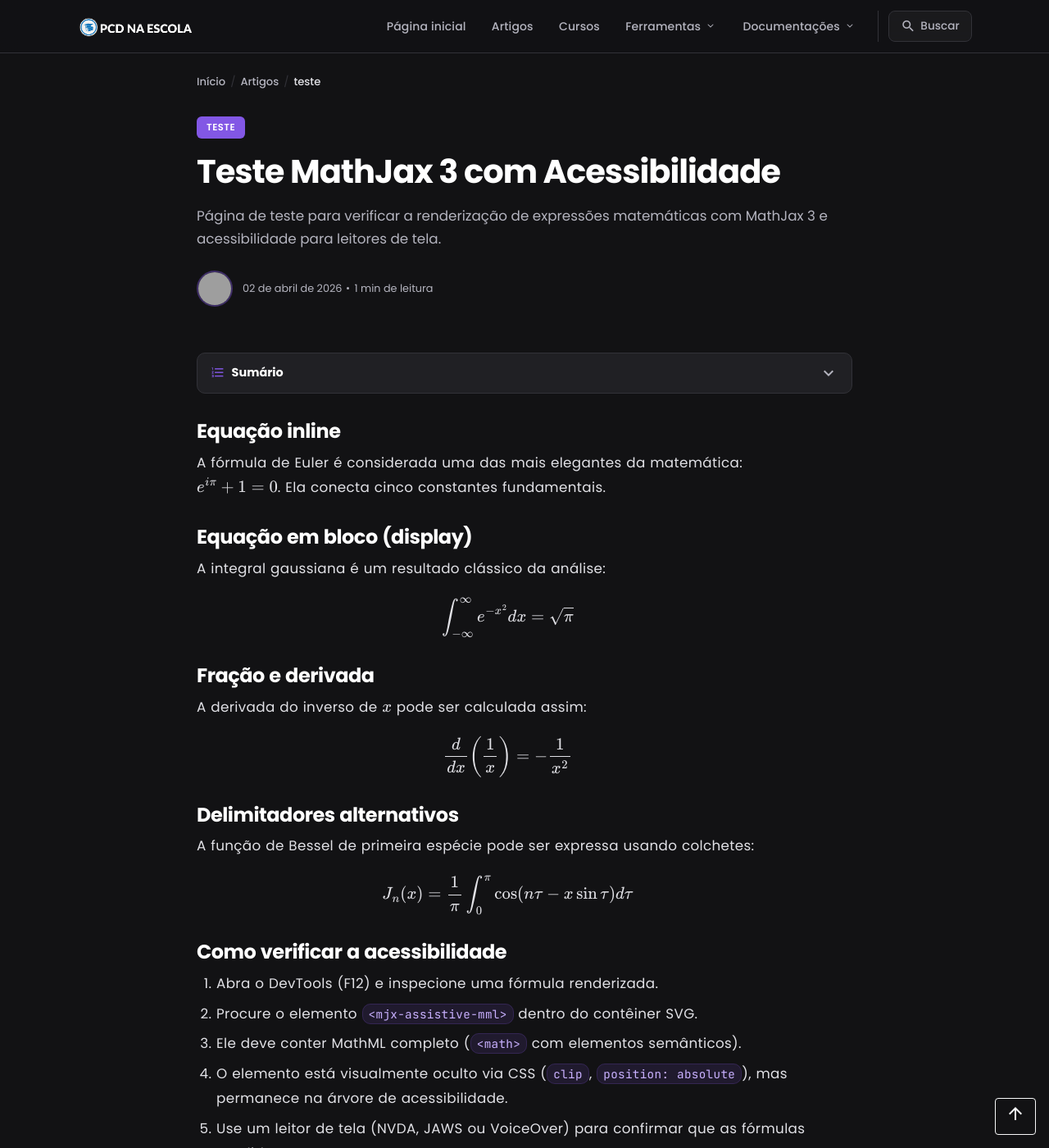
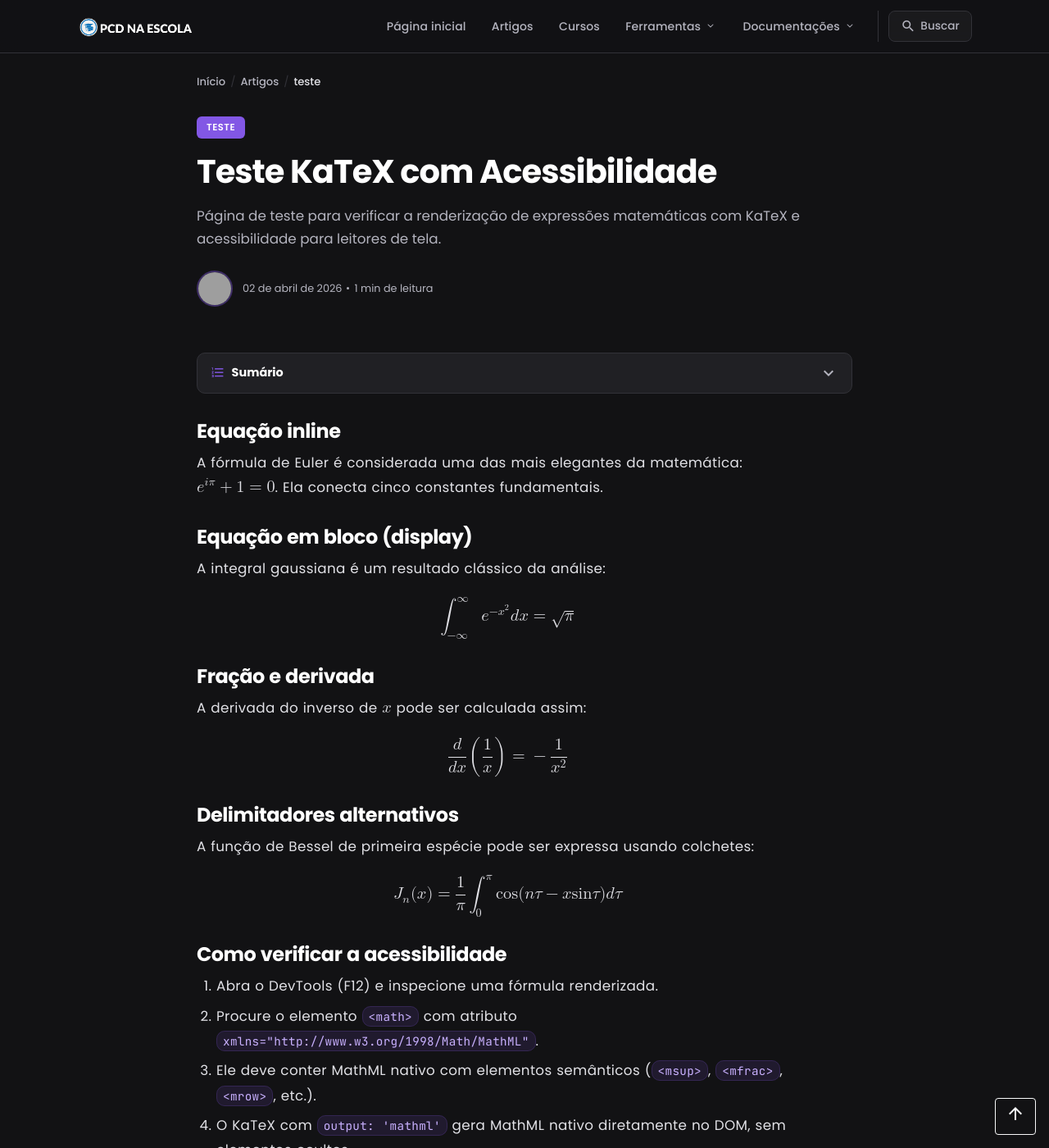
Before and after one commit to Loui77BA/pcd-na-escola, a Jekyll site: the page built from _posts/2026-04-02-teste-mathjax-acessivel.md, in a window 1280 px wide and 1400 px high. Shown: the whole window at 82% size. Built offline with Jekyll 4.4.1, drawn with Linux system fonts in a browser that asks for light colours; nearby versions of some CDN libraries; a script that is not in the unit is left out; grey boxes are pictures that could not be loaded.

Commit message:
Substituir MathJax 3 por KaTeX para acessibilidade de equações matemáticas
MathJax 3 (tex-svg e tex-chtml) não gerava saída acessível a leitores de
tela. KaTeX com output 'mathml' gera MathML nativo diretamente no DOM,
que VoiceOver, NVDA e JAWS leem sem configuração extra.

- Substitui scripts MathJax por KaTeX + auto-render (CDN)
- Adiciona CSS do KaTeX condicional a page.math no head
- Remove CSS do mjx-assistive-mml (não mais necessário)
- Atualiza artigo de teste e README

Co-Authored-By: Claude Opus 4.6 (1M context) <noreply@anthropic.com>

```diff
--- a/_includes/head.html
+++ b/_includes/head.html
@@ -19,6 +19,9 @@
 <link rel="stylesheet" href="{{ '/assets/css/a11y-toolbar.css' | relative_url }}">
 <link rel="stylesheet" href="{{ '/assets/css/cf-player.css' | relative_url }}">
 <link rel="stylesheet" href="{{ '/assets/css/custom.css' | relative_url }}">
+{% if page.math %}
+<link rel="stylesheet" href="https://cdn.jsdelivr.net/npm/katex@0.16.21/dist/katex.min.css">
+{% endif %}
 
 <!-- RSS feed -->
 <link rel="alternate" type="application/atom+xml" title="{{ site.title }}" href="{{ '/feed.xml' | relative_url }}">
--- a/_includes/scripts.html
+++ b/_includes/scripts.html
@@ -32,41 +32,18 @@
   });
 </script>
 {% if page.math %}
-<script>
-  window.MathJax = {
-    tex: {
-      inlineMath:  [['$', '$'], ['\\(', '\\)']],
-      displayMath: [['$$', '$$'], ['\\[', '\\]']],
-      processEscapes: true
-    },
-    chtml: {
-      displayAlign: 'center'
-    },
-    options: {
-      enableMenu: true,
-      menuOptions: {
-        settings: {
-          assistiveMml: true
-        }
-      }
-    },
-    startup: {
-      ready: function () {
-        MathJax.startup.defaultReady();
-        MathJax.startup.promise.then(function () {
-          document.querySelectorAll('mjx-container').forEach(function (node) {
-            if (!node.getAttribute('role')) {
-              node.setAttribute('role', 'math');
-            }
-          });
-        });
-      }
-    }
-  };
-</script>
-<script id="MathJax-script" async
-  src="https://cdn.jsdelivr.net/npm/mathjax@3/es5/tex-chtml.js">
-</script>
+<script defer src="https://cdn.jsdelivr.net/npm/katex@0.16.21/dist/katex.min.js"></script>
+<script defer src="https://cdn.jsdelivr.net/npm/katex@0.16.21/dist/contrib/auto-render.min.js"
+  onload="renderMathInElement(document.body, {
+    delimiters: [
+      { left: '$$', right: '$$', display: true },
+      { left: '\\[', right: '\\]', display: true },
+      { left: '$', right: '$', display: false },
+      { left: '\\(', right: '\\)', display: false }
+    ],
+    throwOnError: false,
+    output: 'mathml'
+  });"></script>
 {% endif %}
 
 {% include a11y-toolbar.html %}
--- a/_posts/2026-04-02-teste-mathjax-acessivel.md
+++ b/_posts/2026-04-02-teste-mathjax-acessivel.md
@@ -1,10 +1,10 @@
 ---
 layout: post
-title: "Teste MathJax 3 com Acessibilidade"
+title: "Teste KaTeX com Acessibilidade"
 date: 2026-04-02
 math: true
 categories: [teste]
-description: "Página de teste para verificar a renderização de expressões matemáticas com MathJax 3 e acessibilidade para leitores de tela."
+description: "Página de teste para verificar a renderização de expressões matemáticas com KaTeX e acessibilidade para leitores de tela."
 ---
 
 ## Equação inline
@@ -32,7 +32,7 @@ $$J_n(x) = \frac{1}{\pi} \int_0^\pi \cos(n\tau - x\sin\tau) d\tau$$
 ## Como verificar a acessibilidade
 
 1. Abra o DevTools (F12) e inspecione uma fórmula renderizada.
-2. Procure o elemento `<mjx-assistive-mml>` dentro do contêiner SVG.
-3. Ele deve conter MathML completo (`<math>` com elementos semânticos).
-4. O elemento está visualmente oculto via CSS (`clip`, `position: absolute`), mas permanece na árvore de acessibilidade.
+2. Procure o elemento `<math>` com atributo `xmlns="http://www.w3.org/1998/Math/MathML"`.
+3. Ele deve conter MathML nativo com elementos semânticos (`<msup>`, `<mfrac>`, `<mrow>`, etc.).
+4. O KaTeX com `output: 'mathml'` gera MathML nativo diretamente no DOM, sem elementos ocultos.
 5. Use um leitor de tela (NVDA, JAWS ou VoiceOver) para confirmar que as fórmulas são lidas corretamente.
--- a/assets/css/custom.css
+++ b/assets/css/custom.css
@@ -1,16 +1,3 @@
-/* --- MathJax: MathML assistivo visível apenas para leitores de tela --- */
-mjx-assistive-mml {
-  position: absolute !important;
-  width: 1px !important;
-  height: 1px !important;
-  padding: 0 !important;
-  margin: -1px !important;
-  overflow: hidden !important;
-  clip-path: inset(50%) !important;
-  white-space: nowrap !important;
-  border: 0 !important;
-}
-
 /* --- Variáveis de Design (Dark Mode Moderno) --- */
 :root {
   --bg-body: #121214;        /* Fundo principal (quase preto) */
```
Also changed, not shown: README.md.
